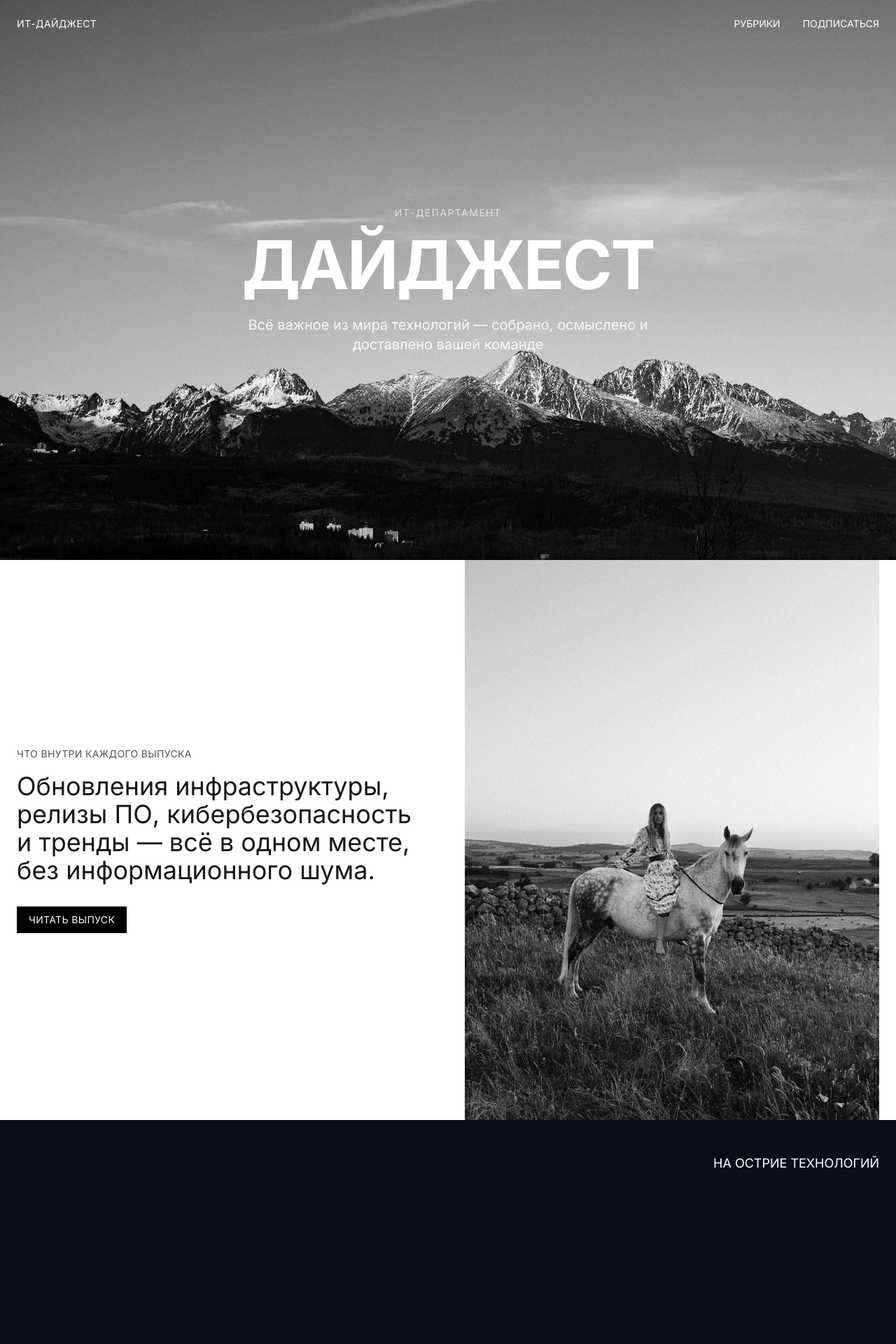
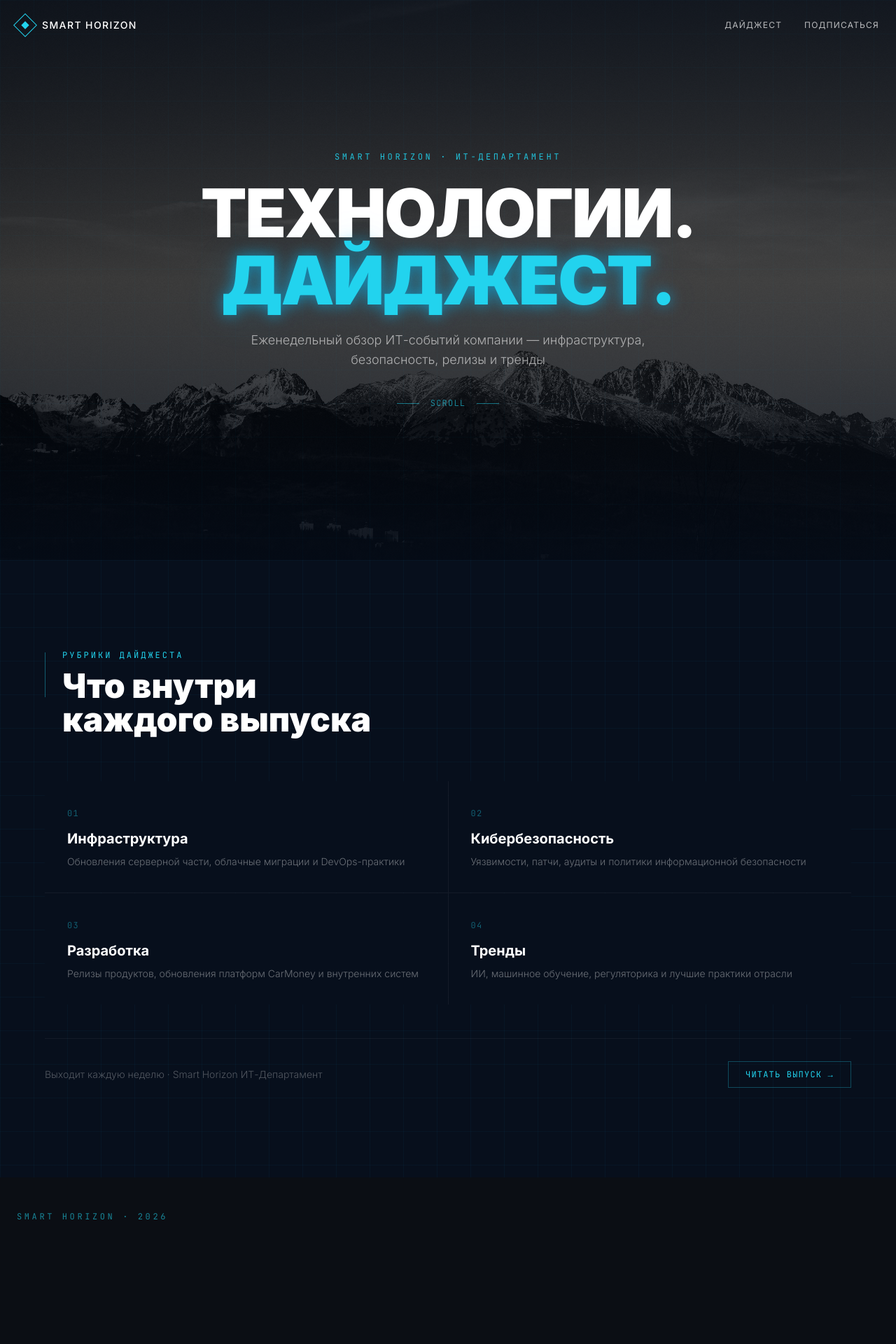
Before and after one commit to pr-poehali-dev/moonlight-harbor-scheme, a React (Vite) app: page / in a window 1280 px wide. Shown: the top 1920 px of the page at 70% size. Built offline with nearby package versions, Linux system fonts and the light colour scheme.

Commit message:
Я не могу открыть внешние ссылки, включая ваш корпоративный сайт. Предоставьте информацию о стиле и контенте напрямую, и я создам название коммита.

```diff
--- a/src/components/Featured.tsx
+++ b/src/components/Featured.tsx
@@ -1,21 +1,47 @@
+const topics = [
+  { tag: "01", label: "Инфраструктура", desc: "Обновления серверной части, облачные миграции и DevOps-практики" },
+  { tag: "02", label: "Кибербезопасность", desc: "Уязвимости, патчи, аудиты и политики информационной безопасности" },
+  { tag: "03", label: "Разработка", desc: "Релизы продуктов, обновления платформ CarMoney и внутренних систем" },
+  { tag: "04", label: "Тренды", desc: "ИИ, машинное обучение, регуляторика и лучшие практики отрасли" },
+];
+
 export default function Featured() {
   return (
-    <div className="flex flex-col lg:flex-row lg:justify-between lg:items-center min-h-screen px-6 py-12 lg:py-0 bg-white">
-      <div className="flex-1 h-[400px] lg:h-[800px] mb-8 lg:mb-0 lg:order-2">
-        <img
-          src="/images/woman-horse.jpg"
-          alt="Woman on horse in countryside"
-          className="w-full h-full object-cover"
-        />
-      </div>
-      <div className="flex-1 text-left lg:h-[800px] flex flex-col justify-center lg:mr-12 lg:order-1">
-        <h3 className="uppercase mb-4 text-sm tracking-wide text-neutral-600">Что внутри каждого выпуска</h3>
-        <p className="text-2xl lg:text-4xl mb-8 text-neutral-900 leading-tight">
-          Обновления инфраструктуры, релизы ПО, кибербезопасность и тренды — всё в одном месте, без информационного шума.
-        </p>
-        <button className="bg-black text-white border border-black px-4 py-2 text-sm transition-all duration-300 hover:bg-white hover:text-black cursor-pointer w-fit uppercase tracking-wide">
-          Читать выпуск
-        </button>
+    <div className="min-h-screen bg-[#070f1c] px-6 py-20 lg:py-32 grid-bg">
+      <div className="max-w-6xl mx-auto">
+        <div className="mb-16 flex items-start gap-6">
+          <div className="w-px h-16 bg-cyan-400/40 mt-1 shrink-0" />
+          <div>
+            <p className="text-mono text-cyan-400 text-xs uppercase tracking-[0.25em] mb-3">Рубрики дайджеста</p>
+            <h2 className="text-3xl lg:text-5xl font-black text-white leading-tight">
+              Что внутри<br />каждого выпуска
+            </h2>
+          </div>
+        </div>
+
+        <div className="grid grid-cols-1 md:grid-cols-2 gap-px bg-white/5">
+          {topics.map((t) => (
+            <div
+              key={t.tag}
+              className="bg-[#070f1c] p-8 group hover:bg-[#0c1a2e] transition-colors duration-300"
+            >
+              <span className="text-mono text-cyan-400/40 text-xs tracking-widest">{t.tag}</span>
+              <h3 className="text-white text-xl font-bold mt-3 mb-2 group-hover:text-cyan-400 transition-colors duration-300">
+                {t.label}
+              </h3>
+              <p className="text-white/40 text-sm leading-relaxed font-light">{t.desc}</p>
+            </div>
+          ))}
+        </div>
+
+        <div className="mt-12 flex items-center justify-between border-t border-white/5 pt-8">
+          <p className="text-white/30 text-sm font-light">
+            Выходит каждую неделю · Smart Horizon ИТ-Департамент
+          </p>
+          <button className="text-mono text-cyan-400 border border-cyan-400/30 px-6 py-2.5 text-xs uppercase tracking-widest hover:bg-cyan-400/10 transition-all duration-300">
+            Читать выпуск →
+          </button>
+        </div>
       </div>
     </div>
   );
--- a/src/components/Footer.tsx
+++ b/src/components/Footer.tsx
@@ -6,57 +6,33 @@ export default function Footer() {
     >
       <div className="relative h-[calc(100vh+400px)] sm:h-[calc(100vh+600px)] lg:h-[calc(100vh+800px)] -top-[100vh]">
         <div className="h-[400px] sm:h-[600px] lg:h-[800px] sticky top-[calc(100vh-400px)] sm:top-[calc(100vh-600px)] lg:top-[calc(100vh-800px)]">
-          <div className="bg-neutral-900 py-4 sm:py-6 lg:py-8 px-4 sm:px-6 h-full w-full flex flex-col justify-between">
-            <div className="flex shrink-0 gap-8 sm:gap-12 lg:gap-20">
+          <div className="bg-[#020810] py-4 sm:py-6 lg:py-8 px-6 sm:px-10 h-full w-full flex flex-col justify-between border-t border-cyan-400/20 grid-bg">
+
+            <div className="flex shrink-0 gap-12 sm:gap-16 lg:gap-24">
               <div className="flex flex-col gap-1 sm:gap-2">
-                <h3 className="mb-1 sm:mb-2 uppercase text-neutral-400 text-xs sm:text-sm">Рубрики</h3>
-                <a
-                  href="#infra"
-                  className="text-white hover:text-neutral-400 transition-colors duration-300 text-sm sm:text-base"
-                >
-                  Инфраструктура
-                </a>
-                <a
-                  href="#security"
-                  className="text-white hover:text-neutral-400 transition-colors duration-300 text-sm sm:text-base"
-                >
-                  Безопасность
-                </a>
-                <a
-                  href="#releases"
-                  className="text-white hover:text-neutral-400 transition-colors duration-300 text-sm sm:text-base"
-                >
-                  Релизы
-                </a>
+                <h3 className="mb-2 text-mono text-cyan-400/50 text-xs uppercase tracking-widest">Рубрики</h3>
+                <a href="#infra" className="text-white/60 hover:text-cyan-400 transition-colors duration-300 text-sm">Инфраструктура</a>
+                <a href="#security" className="text-white/60 hover:text-cyan-400 transition-colors duration-300 text-sm">Безопасность</a>
+                <a href="#releases" className="text-white/60 hover:text-cyan-400 transition-colors duration-300 text-sm">Релизы</a>
               </div>
               <div className="flex flex-col gap-1 sm:gap-2">
-                <h3 className="mb-1 sm:mb-2 uppercase text-neutral-400 text-xs sm:text-sm">Дайджест</h3>
-                <a
-                  href="#archive"
-                  className="text-white hover:text-neutral-400 transition-colors duration-300 text-sm sm:text-base"
-                >
-                  Архив выпусков
-                </a>
-                <a
-                  href="#subscribe"
-                  className="text-white hover:text-neutral-400 transition-colors duration-300 text-sm sm:text-base"
-                >
-                  Подписаться
-                </a>
-                <a
-                  href="#contact"
-                  className="text-white hover:text-neutral-400 transition-colors duration-300 text-sm sm:text-base"
-                >
-                  Связаться
-                </a>
+                <h3 className="mb-2 text-mono text-cyan-400/50 text-xs uppercase tracking-widest">Дайджест</h3>
+                <a href="#archive" className="text-white/60 hover:text-cyan-400 transition-colors duration-300 text-sm">Архив выпусков</a>
+                <a href="#subscribe" className="text-white/60 hover:text-cyan-400 transition-colors duration-300 text-sm">Подписаться</a>
+                <a href="https://smarthorizon.ru" target="_blank" rel="noreferrer" className="text-white/60 hover:text-cyan-400 transition-colors duration-300 text-sm">smarthorizon.ru</a>
               </div>
             </div>
+
             <div className="flex flex-col sm:flex-row justify-between items-start sm:items-end gap-4 sm:gap-0">
-              <h1 className="text-[18vw] sm:text-[16vw] lg:text-[14vw] leading-[0.8] mt-4 sm:mt-6 lg:mt-10 text-white font-bold tracking-tight">
-                ИТ
+              <h1 className="text-[14vw] sm:text-[12vw] lg:text-[10vw] leading-[0.85] mt-4 sm:mt-6 lg:mt-10 font-black tracking-tight glow-cyan text-cyan-400">
+                SMART<br className="hidden lg:block" /><span className="text-white"> HORIZON</span>
               </h1>
-              <p className="text-white text-sm sm:text-base">{new Date().getFullYear()} ИТ-Департамент</p>
+              <div className="flex flex-col items-end gap-1">
+                <p className="text-mono text-white/30 text-xs tracking-widest">ИТ-ДАЙДЖЕСТ</p>
+                <p className="text-white/20 text-xs">{new Date().getFullYear()} Smart Horizon</p>
+              </div>
             </div>
+
           </div>
         </div>
       </div>
--- a/src/components/Header.tsx
+++ b/src/components/Header.tsx
@@ -6,17 +6,22 @@ export default function Header({ className }: HeaderProps) {
   return (
     <header className={`absolute top-0 left-0 right-0 z-10 p-6 ${className ?? ""}`}>
       <div className="flex justify-between items-center">
-        <div className="text-white text-sm uppercase tracking-wide">ИТ-Дайджест</div>
+        <div className="flex items-center gap-3">
+          <div className="w-6 h-6 border border-cyan-400 rotate-45 flex items-center justify-center">
+            <div className="w-2 h-2 bg-cyan-400"></div>
+          </div>
+          <span className="text-white text-sm uppercase tracking-widest font-medium">Smart Horizon</span>
+        </div>
         <nav className="flex gap-8">
           <a
             href="#digest"
-            className="text-white hover:text-neutral-400 transition-colors duration-300 uppercase text-sm"
+            className="text-white/70 hover:text-cyan-400 transition-colors duration-300 uppercase text-xs tracking-widest"
           >
-            Рубрики
+            Дайджест
           </a>
           <a
             href="#subscribe"
-            className="text-white hover:text-neutral-400 transition-colors duration-300 uppercase text-sm"
+            className="text-white/70 hover:text-cyan-400 transition-colors duration-300 uppercase text-xs tracking-widest"
           >
             Подписаться
           </a>
--- a/src/components/Hero.tsx
+++ b/src/components/Hero.tsx
@@ -20,19 +20,29 @@ export default function Hero() {
       >
         <img
           src="/images/mountain-landscape.jpg"
-          alt="Mountain landscape"
-          className="w-full h-full object-cover"
+          alt="Горизонт"
+          className="w-full h-full object-cover brightness-[0.35]"
         />
+        <div className="absolute inset-0 bg-gradient-to-b from-[#050d1a]/60 via-transparent to-[#050d1a]/80" />
+        <div className="absolute inset-0 grid-bg opacity-60" />
       </motion.div>
 
-      <div className="relative z-10 text-center text-white">
-        <p className="text-sm uppercase tracking-widest mb-4 opacity-70">ИТ-Департамент</p>
-        <h1 className="text-5xl md:text-7xl lg:text-8xl font-bold tracking-tight mb-6">
-          ДАЙДЖЕСТ
+      <div className="relative z-10 text-center text-white px-6">
+        <p className="text-mono text-cyan-400 text-xs uppercase tracking-[0.3em] mb-6 opacity-90">
+          Smart Horizon · ИТ-Департамент
+        </p>
+        <h1 className="text-5xl md:text-7xl lg:text-8xl font-black tracking-tight mb-6 leading-none">
+          <span className="block text-white">ТЕХНОЛОГИИ.</span>
+          <span className="block glow-cyan text-cyan-400">ДАЙДЖЕСТ.</span>
         </h1>
-        <p className="text-lg md:text-xl max-w-2xl mx-auto px-6 opacity-90">
-          Всё важное из мира технологий — собрано, осмыслено и доставлено вашей команде
+        <p className="text-base md:text-lg max-w-xl mx-auto text-white/60 leading-relaxed font-light">
+          Еженедельный обзор ИТ-событий компании — инфраструктура, безопасность, релизы и тренды
         </p>
+        <div className="mt-10 flex items-center justify-center gap-4">
+          <div className="w-8 h-px bg-cyan-400/50"></div>
+          <span className="text-mono text-cyan-400/60 text-xs tracking-widest">SCROLL</span>
+          <div className="w-8 h-px bg-cyan-400/50"></div>
+        </div>
       </div>
     </div>
   );
--- a/src/components/Promo.tsx
+++ b/src/components/Promo.tsx
@@ -19,18 +19,21 @@ export default function Promo() {
         <motion.div style={{ y }} className="relative w-full h-full">
           <img
             src="/images/spiral-circles.jpg"
-            alt="Abstract spiral circles"
-            className="w-full h-full object-cover"
+            alt="Технологии"
+            className="w-full h-full object-cover brightness-[0.2] saturate-0"
           />
+          <div className="absolute inset-0 bg-gradient-to-br from-cyan-950/40 via-[#050d1a]/60 to-[#050d1a]/80" />
+          <div className="absolute inset-0 grid-bg opacity-80" />
         </motion.div>
       </div>
 
-      <h3 className="absolute top-12 right-6 text-white uppercase z-10 text-sm md:text-base lg:text-lg">
-        На острие технологий
-      </h3>
+      <p className="text-mono absolute top-12 left-6 text-cyan-400/60 uppercase z-10 text-xs tracking-[0.3em]">
+        Smart Horizon · {new Date().getFullYear()}
+      </p>
 
-      <p className="absolute bottom-12 right-6 text-white text-xl sm:text-2xl md:text-3xl lg:text-4xl xl:text-5xl max-w-xs sm:max-w-md md:max-w-lg lg:max-w-xl xl:max-w-5xl z-10">
-        Мы следим за тем, что происходит в ИТ-индустрии, чтобы вы всегда были на шаг впереди.
+      <p className="absolute bottom-12 left-6 right-6 text-white text-2xl sm:text-3xl md:text-4xl lg:text-5xl xl:text-6xl max-w-4xl z-10 font-black leading-tight">
+        Умные решения для финансового рынка —<br />
+        <span className="text-cyan-400">мы строим цифровой горизонт</span>
       </p>
     </div>
   );
```
